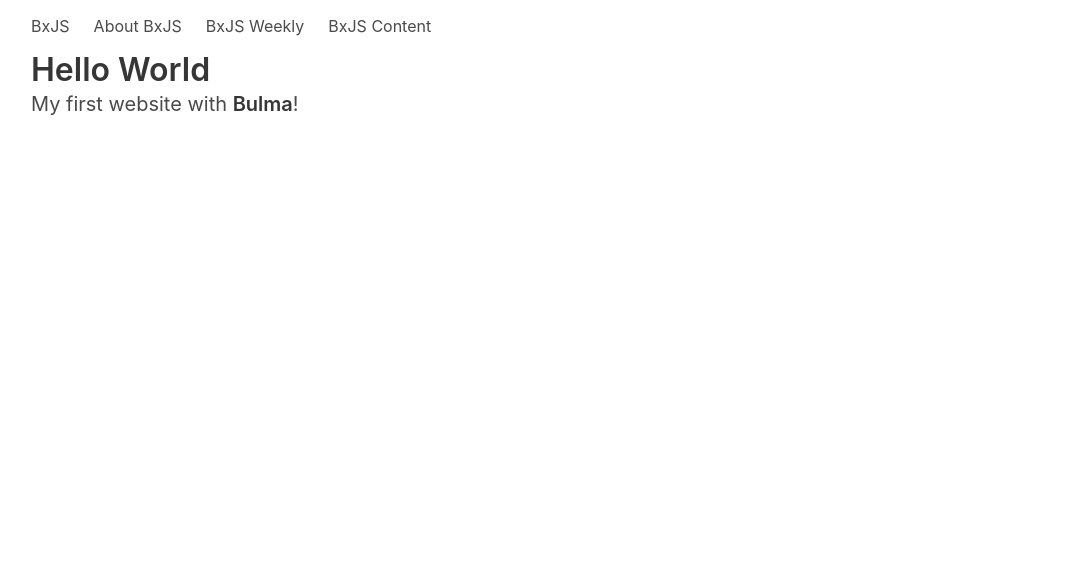
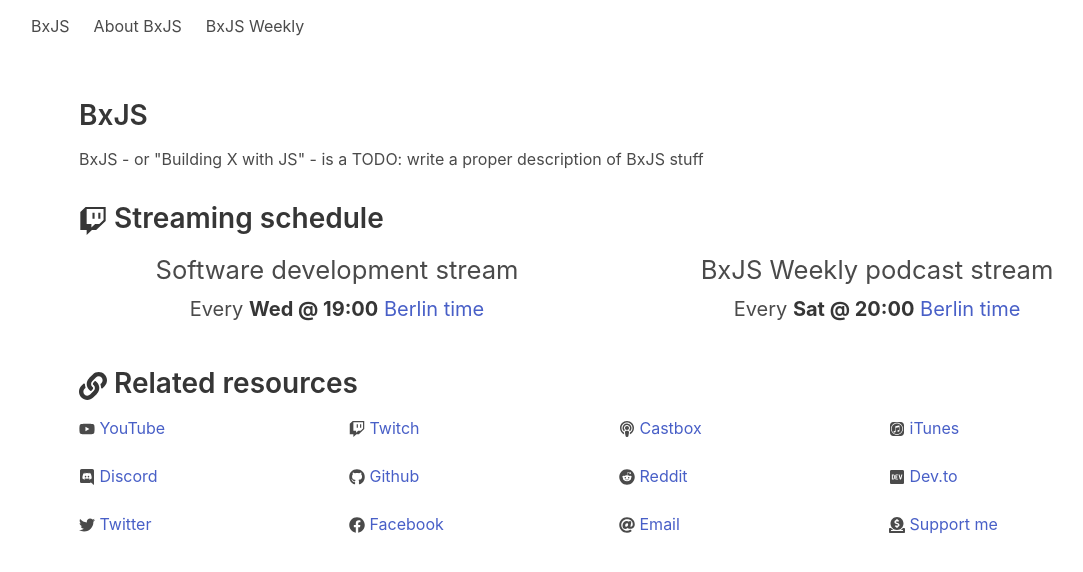
Before and after one commit to BuildingXwithJS/BxJS-Website, a Next.js app: page / in a window 1280 px wide. Shown: the top 572 px of the page, without its empty margins (33-1116 px from the left). Built offline with nearby package versions, Linux system fonts and the light colour scheme.

Commit message:
Create basic index page

```diff
--- a/components/navbar.js
+++ b/components/navbar.js
@@ -17,10 +17,6 @@
         <Link href="/weekly">
           <a className="navbar-item">BxJS Weekly</a>
         </Link>
-
-        <Link href="/content">
-          <a className="navbar-item">BxJS Content</a>
-        </Link>
       </div>
     </div>
   </nav>
--- a/package.json
+++ b/package.json
@@ -30,6 +30,7 @@
     "next": "^7.0.2",
     "react": "^16.7.0-alpha.2",
     "react-dom": "^16.7.0-alpha.2",
+    "react-icons": "^3.2.2",
     "rxjs": "^6.3.3",
     "snarkdown": "^1.2.2"
   }
--- a/pages/index.js
+++ b/pages/index.js
@@ -1,14 +1,111 @@
 import 'bulma/css/bulma.min.css';
+import React from 'react';
+import {
+  FaAt,
+  FaDev,
+  FaDiscord,
+  FaDonate,
+  FaFacebook,
+  FaGithub,
+  FaItunes,
+  FaLink,
+  FaPodcast,
+  FaReddit,
+  FaTwitch,
+  FaTwitter,
+  FaYoutube,
+} from 'react-icons/fa';
 import Navbar from '../components/navbar';
+
+const verticalIcon = {verticalAlign: 'middle'};
 
 export default () => {
   return (
     <div className="container">
+      <style jsx>{`
+        .schedule-title {
+          font-size: 1.6em;
+          margin-bottom: 5px !important;
+        }
+        .schedule-text {
+          font-size: 1.25em;
+        }
+      `}</style>
+
       <Navbar />
-      <h1 className="title">Hello World</h1>
-      <p className="subtitle">
-        My first website with <strong>Bulma</strong>!
-      </p>
+
+      <div className="section content">
+        <h2>BxJS</h2>
+
+        <p>BxJS - or "Building X with JS" - is a TODO: write a proper description of BxJS stuff</p>
+
+        <h2>
+          <FaTwitch style={verticalIcon} /> Streaming schedule
+        </h2>
+        <div className="columns">
+          <div className="column has-text-centered">
+            <p className="schedule-title">Software development stream</p>
+            <p className="schedule-text">
+              Every <strong>Wed @ 19:00</strong>{' '}
+              <a href="https://www.worldtimebuddy.com/?qm=1&lid=2950159&h=2950159&sln=19-20">Berlin time</a>
+            </p>
+          </div>
+          <div className="column has-text-centered">
+            <p className="schedule-title">BxJS Weekly podcast stream</p>
+            <p className="schedule-text">
+              Every <strong>Sat @ 20:00</strong>{' '}
+              <a href="https://www.worldtimebuddy.com/?qm=1&lid=2950159&h=2950159&sln=20-21">Berlin time</a>
+            </p>
+          </div>
+        </div>
+
+        <h2>
+          <FaLink style={verticalIcon} /> Related resources
+        </h2>
+        <div className="columns">
+          <div className="column">
+            <FaYoutube style={verticalIcon} /> <a href="https://www.youtube.com/c/TimErmilov">YouTube</a>
+          </div>
+          <div className="column">
+            <FaTwitch style={verticalIcon} /> <a href="https://www.twitch.tv/yamalight">Twitch</a>
+          </div>
+          <div className="column">
+            <FaPodcast style={verticalIcon} /> <a href="https://castbox.fm/channel/id1378315">Castbox</a>
+          </div>
+          <div className="column">
+            <FaItunes style={verticalIcon} />{' '}
+            <a href="https://itunes.apple.com/us/podcast/bxjs-weekly/id1441956525">iTunes</a>
+          </div>
+        </div>
+        <div className="columns">
+          <div className="column">
+            <FaDiscord style={verticalIcon} /> <a href="https://discord.gg/hnKCXqQ">Discord</a>
+          </div>
+          <div className="column">
+            <FaGithub style={verticalIcon} /> <a href="https://github.com/BuildingXwithJS">Github</a>
+          </div>
+          <div className="column">
+            <FaReddit style={verticalIcon} /> <a href="https://www.reddit.com/r/BuildingWithJS">Reddit</a>
+          </div>
+          <div className="column">
+            <FaDev style={verticalIcon} /> <a href="https://dev.to/yamalight">Dev.to</a>
+          </div>
+        </div>
+        <div className="columns">
+          <div className="column">
+            <FaTwitter style={verticalIcon} /> <a href="https://twitter.com/yamalight">Twitter</a>
+          </div>
+          <div className="column">
+            <FaFacebook style={verticalIcon} /> <a href="https://www.facebook.com/buildingproductswithjs/">Facebook</a>
+          </div>
+          <div className="column">
+            <FaAt style={verticalIcon} /> <a href="mailto:yamalight@gmail.com">Email</a>
+          </div>
+          <div className="column">
+            <FaDonate style={verticalIcon} /> <a href="https://codezen.net/support.html">Support me</a>
+          </div>
+        </div>
+      </div>
     </div>
   );
 };
```
Also changed, not shown: 2 other files (tests, documents, lock files or other folders).
